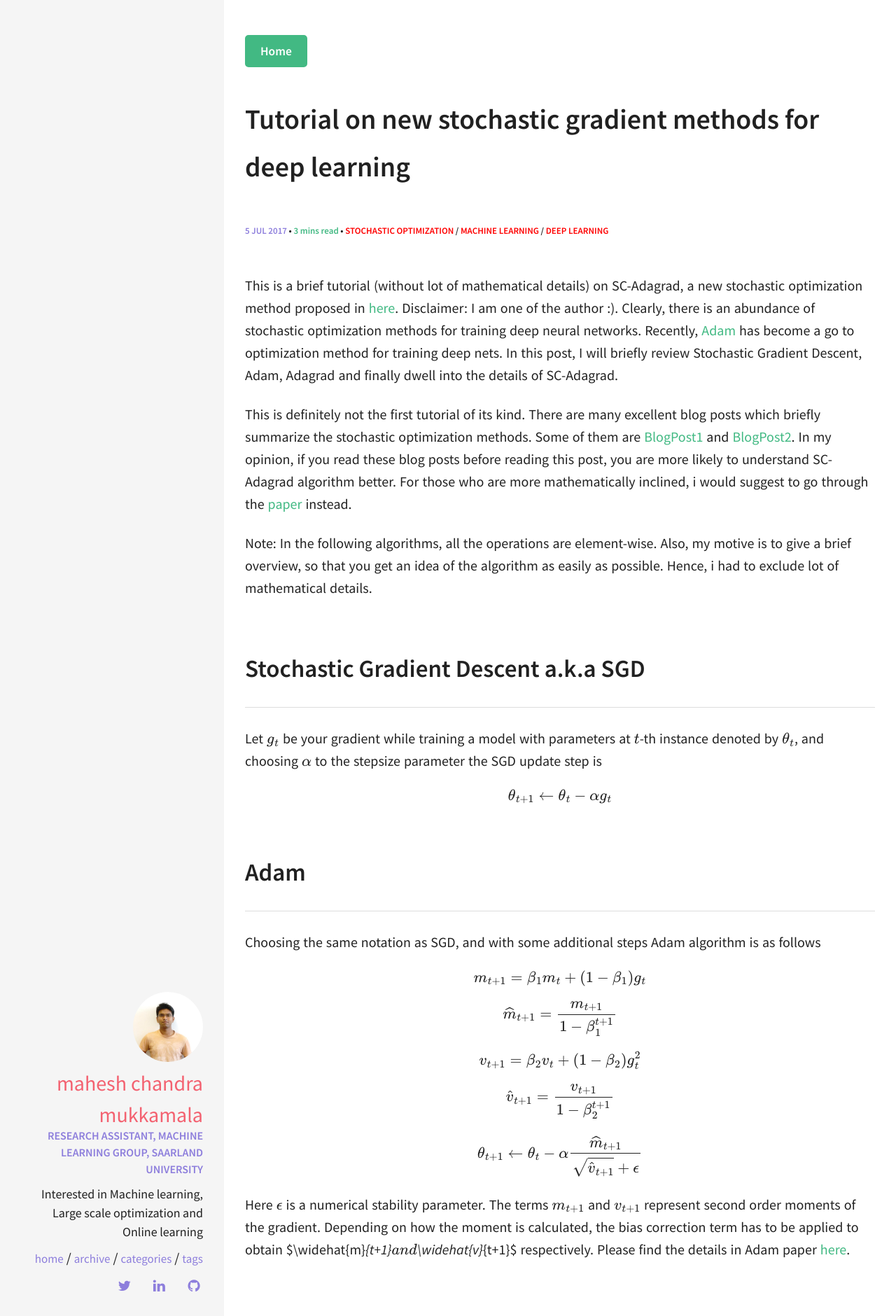
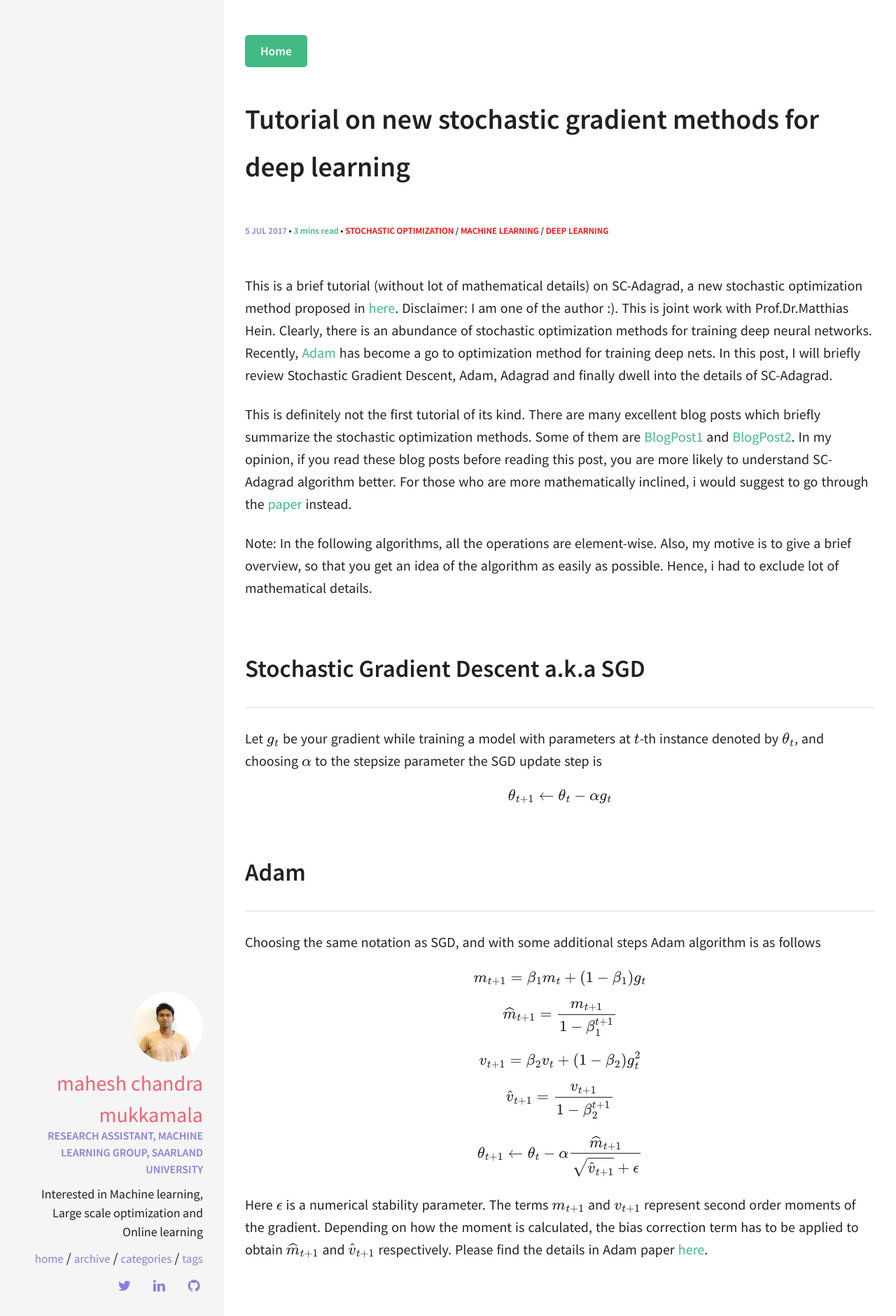
Before and after one commit to mmahesh/mmahesh.github.io, a Jekyll site: the page built from _posts/2017-07-05-tutorial-on-sc-adagrad-a-new-stochastic-gradient-method-for-deep-learning.md, in a window 1280 px wide. Shown: the top 1880 px of the page at 70% size. Built offline with Jekyll 4.4.1, drawn with Linux system fonts in a browser that asks for light colours; formulas are drawn with MathJax 3; comment, search, counter and statistics services are not loaded.

Commit message:
minor edits

```diff
--- a/_posts/2017-07-05-tutorial-on-sc-adagrad-a-new-stochastic-gradient-method-for-deep-learning.md
+++ b/_posts/2017-07-05-tutorial-on-sc-adagrad-a-new-stochastic-gradient-method-for-deep-learning.md
@@ -6,7 +6,7 @@
 excerpt: "This is a tutorial on SC-Adagrad, a new stochastic gradient method and some comparisions to other methods in particular Adam, SGD, Adagrad."
 comments: true
 ---
-This is a brief tutorial (without lot of mathematical details) on SC-Adagrad, a new stochastic optimization method proposed in [here](http://www.ml.uni-saarland.de/Publications/MukHei-VariantsRMSPropAdagradLogRegret.pdf){:target="_blank"}. Disclaimer: I am one of the author :). Clearly, there is an abundance of stochastic optimization methods for training deep neural networks. Recently, [Adam](https://arxiv.org/pdf/1412.6980.pdf){:target="_blank"} has become a go to optimization method for training deep nets. In this post, I will briefly review Stochastic Gradient Descent, Adam, Adagrad and finally dwell into the details of SC-Adagrad.
+This is a brief tutorial (without lot of mathematical details) on SC-Adagrad, a new stochastic optimization method proposed in [here](http://www.ml.uni-saarland.de/Publications/MukHei-VariantsRMSPropAdagradLogRegret.pdf){:target="_blank"}. Disclaimer: I am one of the author :). This is joint work with Prof.Dr.Matthias Hein. Clearly, there is an abundance of stochastic optimization methods for training deep neural networks. Recently, [Adam](https://arxiv.org/pdf/1412.6980.pdf){:target="_blank"} has become a go to optimization method for training deep nets. In this post, I will briefly review Stochastic Gradient Descent, Adam, Adagrad and finally dwell into the details of SC-Adagrad.
 
 This is definitely not the first tutorial of its kind. There are many excellent blog posts which briefly summarize the stochastic optimization methods. Some of them are [BlogPost1](http://sebastianruder.com/optimizing-gradient-descent/){:target="_blank"} and [BlogPost2](http://colinraffel.com/wiki/stochastic_optimization_techniques){:target="_blank"}. In my opinion, if you read these blog posts before reading this post, you are more likely to understand SC-Adagrad algorithm better. For those who are more mathematically inclined, i would suggest to go through the [paper](http://www.ml.uni-saarland.de/Publications/MukHei-VariantsRMSPropAdagradLogRegret.pdf){:target="_blank"} instead.
 
@@ -32,7 +32,7 @@
 
 $$\theta_{t+1}\gets\theta_t - \alpha \frac{\widehat{m}_{t+1}}{\sqrt{\widehat{v}_{t+1}}+\epsilon}$$
 
-Here $\epsilon$ is a numerical stability parameter. The terms $m_{t+1}$ and $v_{t+1}$ represent second order moments of the gradient. Depending on how the moment is calculated, the bias correction term has to be applied to obtain $\widehat{m}_{t+1}$ and $\widehat{v}_{t+1}$ respectively. Please find the details in Adam paper [here](https://arxiv.org/pdf/1412.6980.pdf){:target="_blank"}.
+Here $\epsilon$ is a numerical stability parameter. The terms $m_{t+1}$ and $v_{t+1}$ represent second order moments of the gradient. Depending on how the moment is calculated, the bias correction term has to be applied to obtain $$\widehat{m}_{t+1}$$ and $$\widehat{v}_{t+1}$$ respectively. Please find the details in Adam paper [here](https://arxiv.org/pdf/1412.6980.pdf){:target="_blank"}.
 
 
 ## [Adagrad](http://www.magicbroom.info/Papers/DuchiHaSi10.pdf){:target="_blank"}
```
